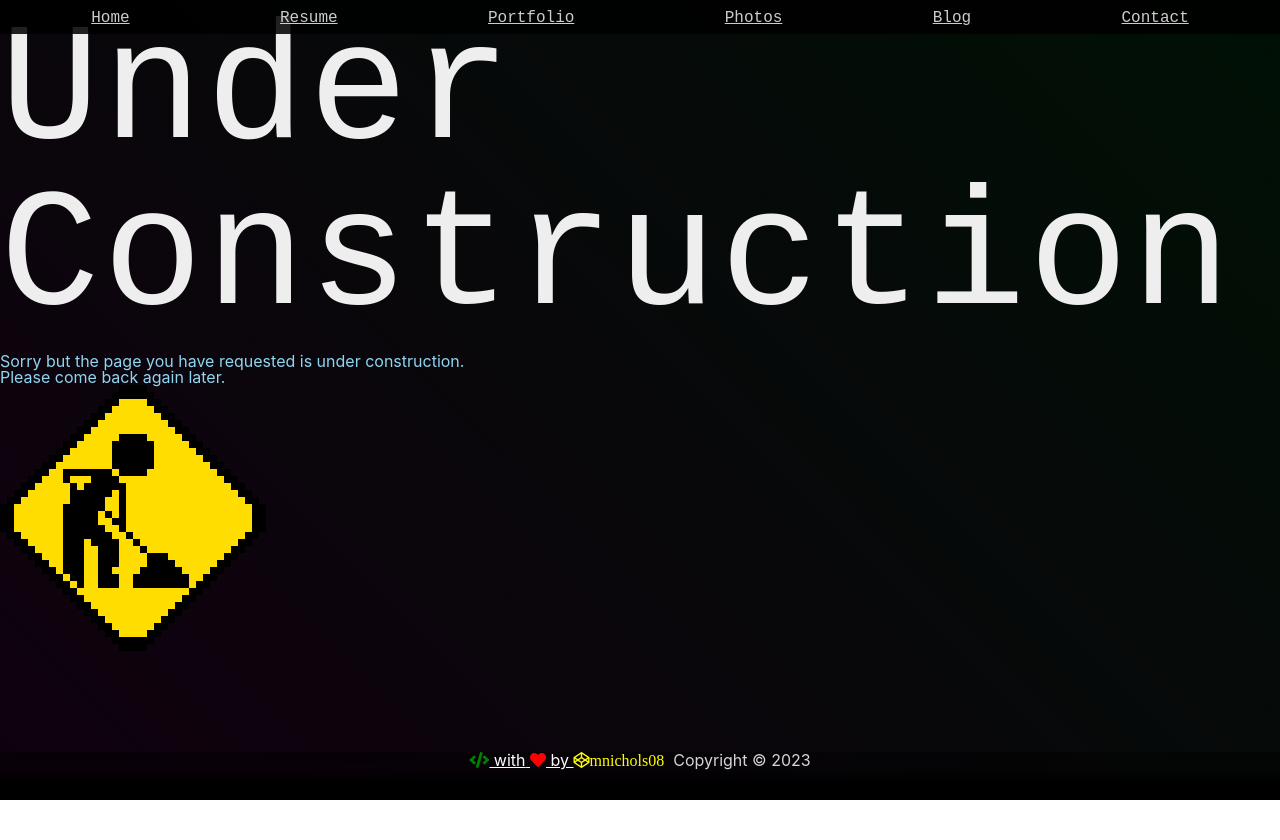
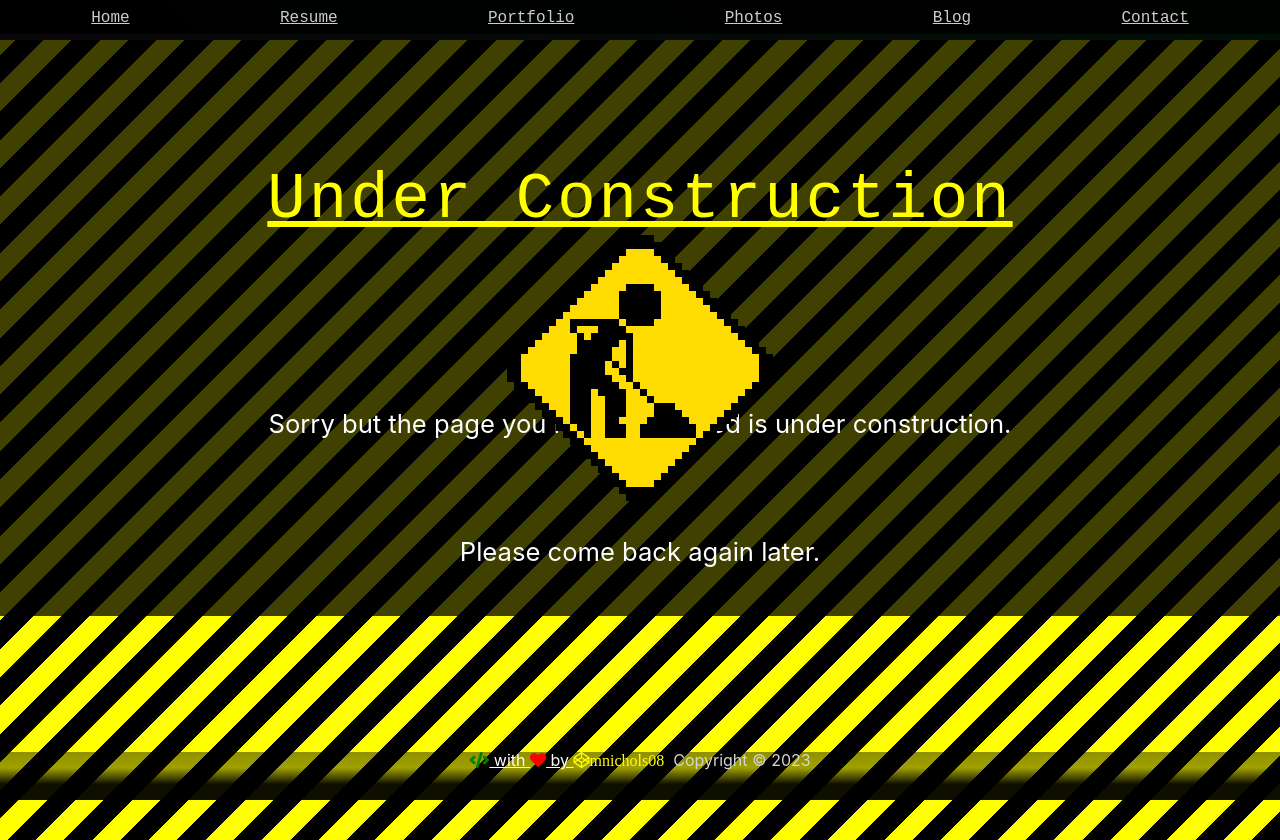
Before and after one commit to mnichols08/portfolio, a React (Create React App) app: page /blog in a window 1280 px wide. Before the commit the page ends 800 px from the top, so only its background shows below. Built offline with nearby package versions, Linux system fonts and the light colour scheme; a web font is replaced by a local one.

Commit message:
import stylesheet into Under Construction Component

```diff
--- a/src/components/UnderConstruction/UnderConstruction.component.js
+++ b/src/components/UnderConstruction/UnderConstruction.component.js
@@ -1,10 +1,11 @@
+import './under-construction.styles.css';
 function UnderConstruction(){
     return (
         <div className="under-construction">
             <h1>Under Construction</h1>
             <p>Sorry but the page you have requested is under construction.</p>
+            <img src="/img/underconstruction.gif" alt="under construction"/>
             <p>Please come back again later.</p>
-            <img src="/img/underconstruction.gif" alt="under construction"/>
         </div>
     )
 }
```
